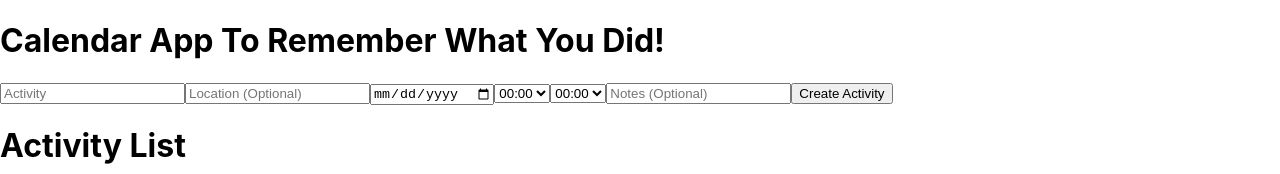
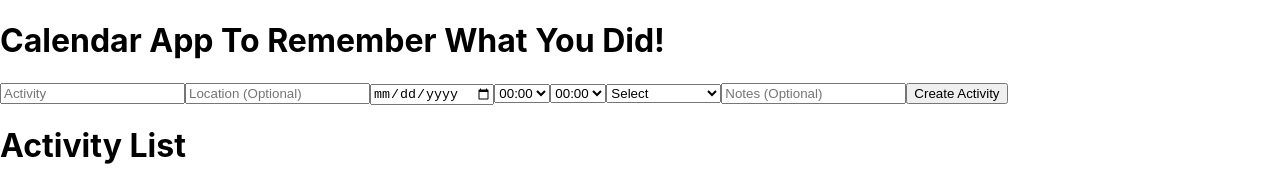
Before and after one commit to jasonbracco/personal-tracker, a React (Create React App) app: page / in a window 1280 px wide. Shown: the top 174 px of the page. Built offline with nearby package versions, Linux system fonts and the light colour scheme.

Commit message:
adding activity type to form

```diff
--- a/src/components/ActivityInputForm.tsx
+++ b/src/components/ActivityInputForm.tsx
@@ -13,10 +13,8 @@ function ActivityInputForm({ onAddActivity }: ActivityFormProps){
     const [endTime, setEndTime] = useState<string>("12:00 AM");
     const [notes, setNotes] = useState<string>("");
     const [lengthInHours, setLengthInHours] = useState<number>(0);
-    console.log(lengthInHours)
     const [lengthInMinutes, setLengthInMinutes] = useState<number>(0);
-    (console.log(lengthInMinutes))
-
+    const [activityType, setActivityType] = useState<string>("Select");
 
     const timeOptions: string[] = [];
     for (let hour = 0; hour < 24; hour++) {
@@ -25,6 +23,15 @@ function ActivityInputForm({ onAddActivity }: ActivityFormProps){
             timeOptions.push(time);
         }
     }
+
+    const activityCategories = [
+        "Leisure",
+        "Sports/Athletics",
+        "Education",
+        "Professional",
+        "Social",
+        "Food and Drink",
+    ]
 
     function calculateTime(startTime: string, endTime: string) {
         const [startHours, startMinutes] = startTime.split(":").map(num => parseInt(num, 10))
@@ -46,7 +53,7 @@ function ActivityInputForm({ onAddActivity }: ActivityFormProps){
     function handleNewActivitySubmit(e: React.FormEvent){
         e.preventDefault();
 
-        if (!activityName || !startTime || !endTime || !date) {
+        if (!activityName || !startTime || !endTime || !date || activityType === "Select") {
             window.alert('Fill out all required fields.');
             return;
         }
@@ -63,11 +70,12 @@ function ActivityInputForm({ onAddActivity }: ActivityFormProps){
         setActivityName("");
         setLocation("");
         setDate("");
-        setStartTime("12:00 AM");
-        setEndTime("12:00 AM");
+        setStartTime("0:00");
+        setEndTime("0:00");
         setNotes("");
         setLengthInHours(0)
         setLengthInMinutes(0)
+        setActivityType("")
     }
 
     useEffect(() => {
@@ -90,6 +98,12 @@ function ActivityInputForm({ onAddActivity }: ActivityFormProps){
                         <option key={index} value={time}>{time}</option>
                     ))}
                 </select>
+                <select onChange={(e) => (setActivityType(e.target.value))}>
+                <option value="Select">Select</option>
+                    {activityCategories.map((activity) => (
+                        <option key={Math.random()} value={activity}>{activity}</option>
+                    ))}
+                </select>
                 <input type="text" placeholder="Notes (Optional)" value={notes} onChange={(e) => setNotes(e.target.value)}/>
                 <button type="submit">Create Activity</button>
             </form>
--- a/src/components/CalendarDay.tsx
+++ b/src/components/CalendarDay.tsx
@@ -1,5 +1,4 @@
 import React from "react";
-import { Activity } from "../models/Activity"
 import { DayActivities } from "../models/DayActivities"
 
 
```
